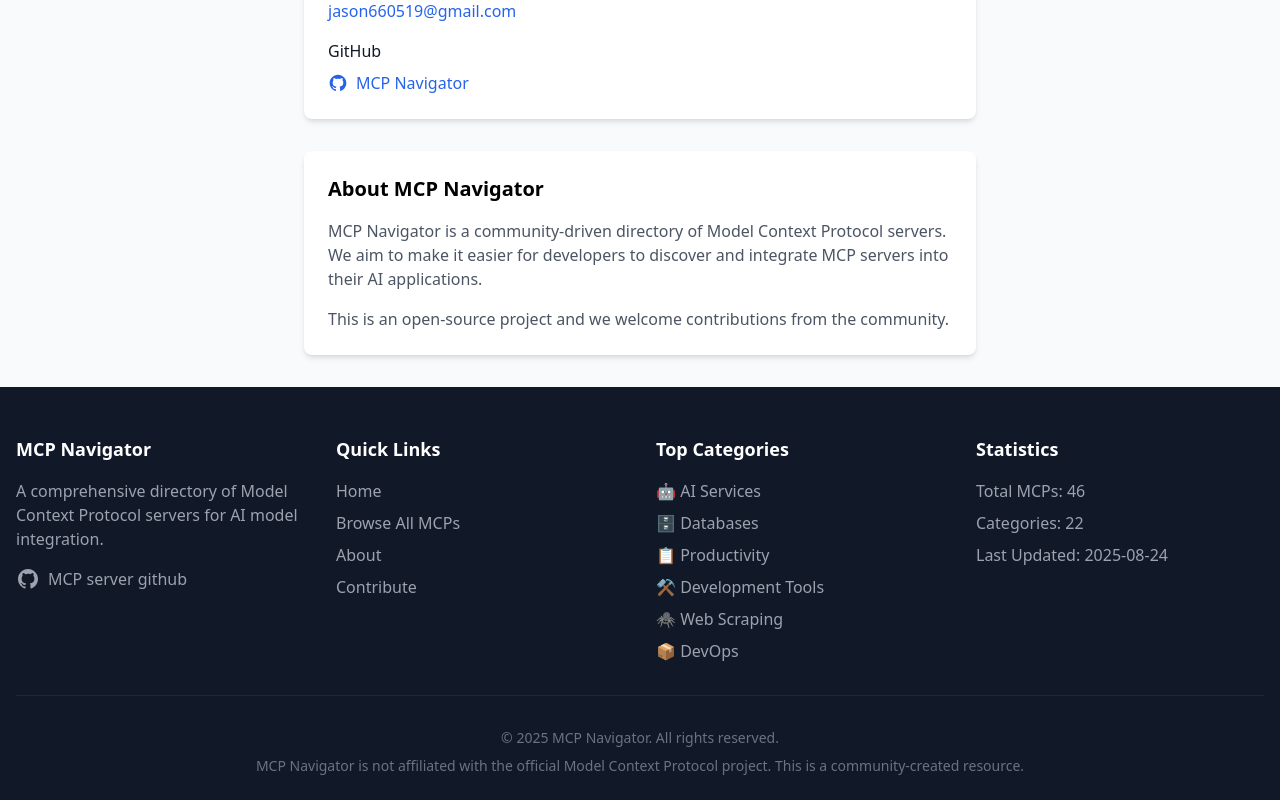
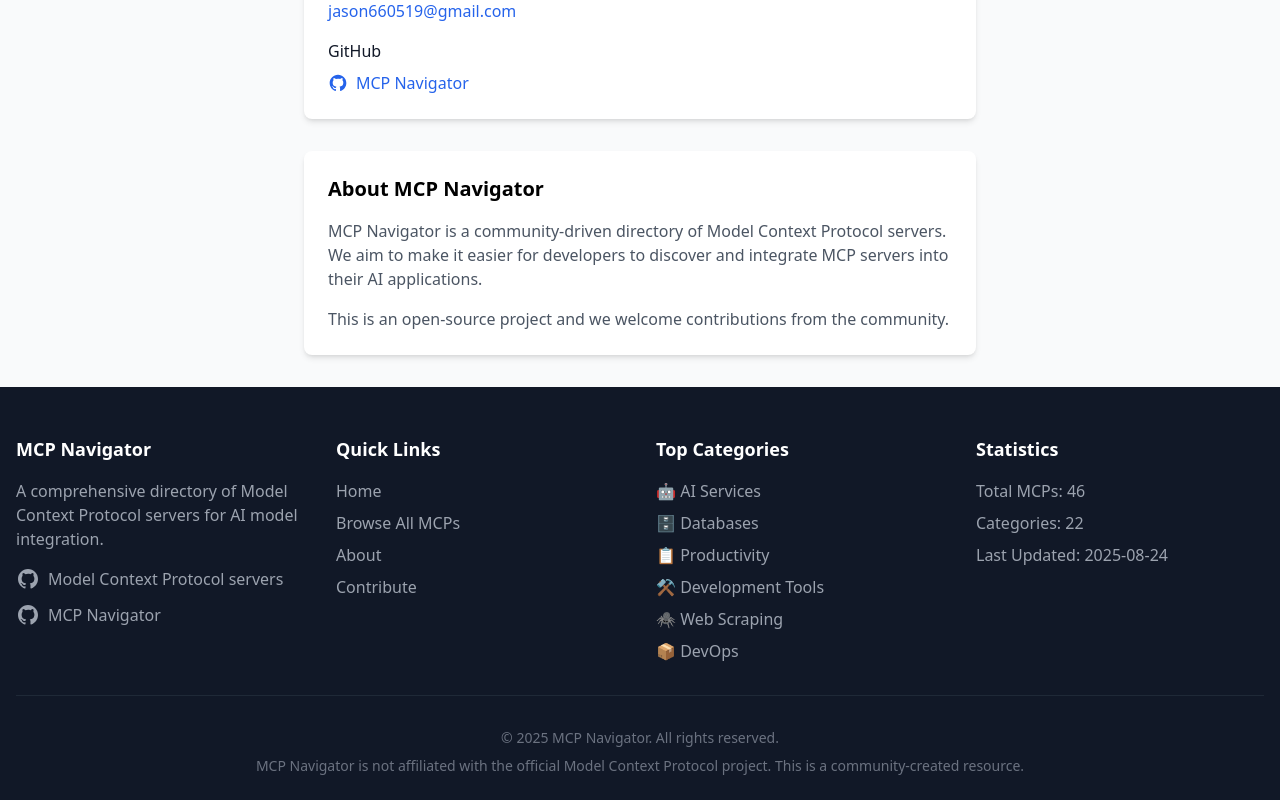
Before and after one commit to jason660519/MCP-Navigator, a React (Vite) app in the folder mcp-navigator/: page /contact in a window 1280 px wide. Shown: the part 347-1147 px from the top of the page. Built offline with nearby package versions, Linux system fonts and the light colour scheme; no server answers.

Commit message:
feat: add MCP Navigator GitHub link to footer

```diff
--- a/mcp-navigator/src/components/layout/Footer.tsx
+++ b/mcp-navigator/src/components/layout/Footer.tsx
@@ -41,7 +41,7 @@
             <p className="text-gray-400 mb-4">
               A comprehensive directory of Model Context Protocol servers for AI model integration.
             </p>
-            <div className="flex space-x-4">
+            <div className="flex flex-col space-y-3">
               <a
                 href="https://github.com/modelcontextprotocol/servers"
                 target="_blank"
@@ -55,7 +55,22 @@
                     d="M12 2C6.477 2 2 6.477 2 12c0 4.42 2.865 8.166 6.839 9.489.5.092.682-.217.682-.482 0-.237-.008-.866-.013-1.7-2.782.603-3.369-1.342-3.369-1.342-.454-1.155-1.11-1.462-1.11-1.462-.908-.62.069-.608.069-.608 1.003.07 1.531 1.03 1.531 1.03.892 1.529 2.341 1.087 2.91.831.092-.646.35-1.086.636-1.336-2.22-.253-4.555-1.11-4.555-4.943 0-1.091.39-1.984 1.029-2.683-.103-.253-.446-1.27.098-2.647 0 0 .84-.268 2.75 1.026A9.578 9.578 0 0112 6.836c.85.004 1.705.114 2.504.336 1.909-1.294 2.747-1.026 2.747-1.026.546 1.377.202 2.394.1 2.647.64.699 1.028 1.592 1.028 2.683 0 3.842-2.339 4.687-4.566 4.935.359.309.678.919.678 1.852 0 1.336-.012 2.415-.012 2.743 0 .267.18.578.688.48C19.138 20.164 22 16.42 22 12c0-5.523-4.477-10-10-10z"
                   />
                 </svg>
-                <span>MCP server github</span>
+                <span>Model Context Protocol servers</span>
+              </a>
+              <a
+                href="https://github.com/jason660519/MCP-Navigator"
+                target="_blank"
+                rel="noopener noreferrer"
+                className="text-gray-400 hover:text-white transition flex items-center gap-2"
+              >
+                <svg className="w-6 h-6" fill="currentColor" viewBox="0 0 24 24" xmlns="http://www.w3.org/2000/svg">
+                  <path
+                    fillRule="evenodd"
+                    clipRule="evenodd"
+                    d="M12 2C6.477 2 2 6.477 2 12c0 4.42 2.865 8.166 6.839 9.489.5.092.682-.217.682-.482 0-.237-.008-.866-.013-1.7-2.782.603-3.369-1.342-3.369-1.342-.454-1.155-1.11-1.462-1.11-1.462-.908-.62.069-.608.069-.608 1.003.07 1.531 1.03 1.531 1.03.892 1.529 2.341 1.087 2.91.831.092-.646.35-1.086.636-1.336-2.22-.253-4.555-1.11-4.555-4.943 0-1.091.39-1.984 1.029-2.683-.103-.253-.446-1.27.098-2.647 0 0 .84-.268 2.75 1.026A9.578 9.578 0 0112 6.836c.85.004 1.705.114 2.504.336 1.909-1.294 2.747-1.026 2.747-1.026.546 1.377.202 2.394.1 2.647.64.699 1.028 1.592 1.028 2.683 0 3.842-2.339 4.687-4.566 4.935.359.309.678.919.678 1.852 0 1.336-.012 2.415-.012 2.743 0 .267.18.578.688.48C19.138 20.164 22 16.42 22 12c0-5.523-4.477-10-10-10z"
+                  />
+                </svg>
+                <span>MCP Navigator</span>
               </a>
             </div>
           </div>
```
